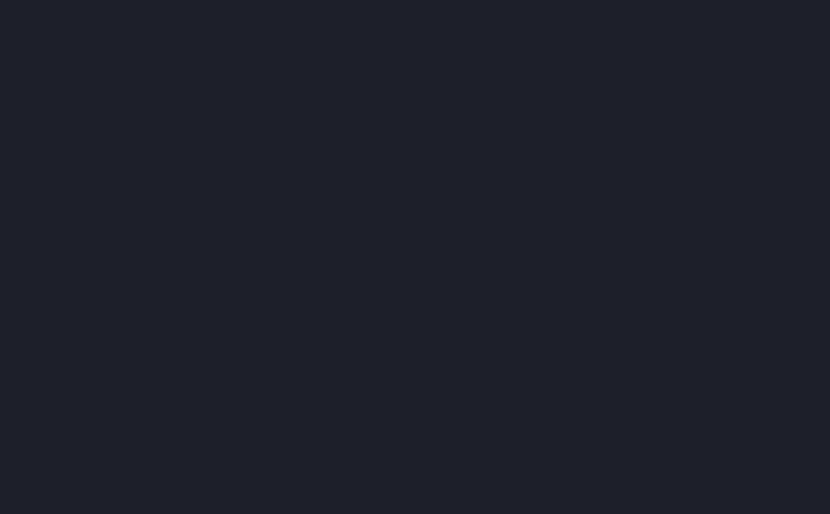
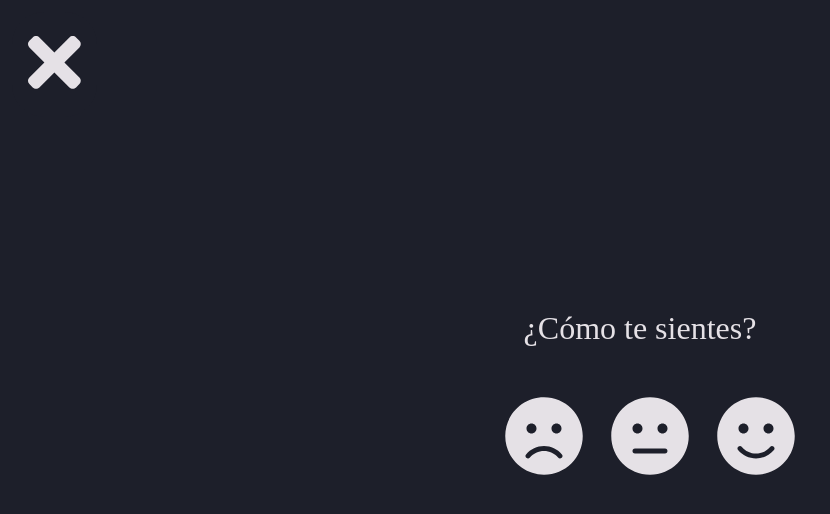
Before and after one commit to alavado/achs-mindfulness, a React app: page /subjetiva/1 in a window 1280 px wide. Shown: the whole page, without its empty margins (0-830 px from the left). Built offline with nearby package versions, Linux system fonts and the light colour scheme.

Commit message:
selector de 2 pasos para estado de animo

```diff
--- a/src/components/App/App.js
+++ b/src/components/App/App.js
@@ -13,7 +13,7 @@ function App() {
       <Switch>
         <Route exact path="/" component={Principal} />
         <Route exact path="/dass21" component={Dass21} />
-        <Route exact path="/subjetiva" component={MedicionSubjetiva} />
+        <Route exact path="/subjetiva/:paso" component={MedicionSubjetiva} />
         <Route exact path="/ejercicios" component={SeleccionEjercicio} />
         <Route exact path="/otras" component={Otras} />
       </Switch>
--- a/src/components/MedicionSubjetiva/MedicionSubjetiva.css
+++ b/src/components/MedicionSubjetiva/MedicionSubjetiva.css
@@ -8,10 +8,6 @@
   justify-content: center;
 }
 
-#slider-subjetivo {
-  width: 85%;
-}
-
 #contenedor-medicion-subjetiva h1 {
   font-size: 2em;
   text-align: center;
@@ -19,15 +15,19 @@
   margin-bottom: 32px;
 }
 
-#contenedor-medicion-subjetiva p {
-  font-size: 1.5em;
-  margin-top: 16px;
+#contenedor-iconos-estado-animo {
+  margin: 16px 0;
+  display: grid;
+  grid-template-columns: repeat(3, 33%);
+  gap: 16px;
 }
 
-#contenedor-medicion-subjetiva button {
-  margin-top: 64px;
+.contenedor-estado-animo {
+  display: flex;
+  flex-direction: column;
+  align-items: center;
 }
 
-#contenedor-icono-estado-animo {
-  margin: 32px 0;
+.contenedor-estado-animo p {
+  margin-top: 8px;
 }
--- a/src/components/MedicionSubjetiva/MedicionSubjetiva.js
+++ b/src/components/MedicionSubjetiva/MedicionSubjetiva.js
@@ -3,30 +3,51 @@ import './MedicionSubjetiva.css'
 import { FontAwesomeIcon } from '@fortawesome/react-fontawesome'
 import { animos } from '../../helpers/animo'
 import BotonVolver from '../BotonVolver'
+import { faFrown, faSmile, faMeh } from '@fortawesome/free-solid-svg-icons'
+import { useHistory } from 'react-router-dom'
 
-const MedicionSubjetiva = () => {
+const animosClasificados = {
+  malos: ['Cansado', 'Desganado', 'Nervioso', 'Irritado', 'Triste'],
+  meh: ['Ocioso', 'Alerta', 'Cansado', 'Nervioso'],
+  buenos: ['Eufórico', 'Entusiasmado', 'Feliz', 'Relajado', 'Tranquilo']
+}
 
-  const [animoSeleccionado, setAnimoSeleccionado] = useState(animos.length / 2 + 1)
+const MedicionSubjetiva = ({ match }) => {
+
+  const history = useHistory()
+  const { paso } = match.params
+  const [animoGeneral, setAnimoGeneral] = useState('no especificado')
+
+  const irAPaso2 = animo => () => {
+    setAnimoGeneral(animo)
+    history.push('/subjetiva/2')
+  }
 
   return (
     <>
       <BotonVolver />
       <div id="contenedor-medicion-subjetiva">
         <h1>¿Cómo te sientes?</h1>
-        <div id="contenedor-icono-estado-animo">
-          <FontAwesomeIcon icon={animos[animoSeleccionado].icono} size={"6x"} />
+        <div id="contenedor-iconos-estado-animo">
+        {paso === '1' ?
+          <>
+            <FontAwesomeIcon onClick={irAPaso2('malos')} icon={faFrown} size={"5x"} />
+            <FontAwesomeIcon onClick={irAPaso2('meh')} icon={faMeh} size={"5x"} />
+            <FontAwesomeIcon onClick={irAPaso2('buenos')} icon={faSmile} size={"5x"} />
+          </> :
+          <>
+            {animosClasificados[animoGeneral]
+              .map(nombre => animos.find(animo => animo.nombre === nombre))
+              .map(({icono, nombre}, i) => (
+                <div key={`animo-${i}`} className="contenedor-estado-animo">
+                  <FontAwesomeIcon icon={icono} size={"5x"} />
+                  <p>{nombre}</p>
+                </div>
+              ))
+            }
+          </>
+        }
         </div>
-        <input
-          id="slider-subjetivo"
-          type="range"
-          min={0}
-          max={animos.length - 1}
-          step={1}
-          value={animoSeleccionado}
-          onChange={e => setAnimoSeleccionado(e.target.value)}
-        />
-        <p>Me siento {animos[animoSeleccionado].nombre}</p>
-        <button>Guardar</button>
       </div>
     </>
   )
--- a/src/components/Principal/Principal.js
+++ b/src/components/Principal/Principal.js
@@ -12,7 +12,7 @@ const Principal = () => {
       <div>ACHS MINDFULNESS</div>
       <div className="contenido-centrado">
         <button onClick={navegar('/ejercicios')}>Realizar ejercicio</button>
-        <button onClick={navegar('/subjetiva')}>Indicar estado de ánimo</button>
+        <button onClick={navegar('/subjetiva/1')}>Indicar estado de ánimo</button>
         <button onClick={navegar('/dass21')}>Responder DASS-21</button>
       </div>
     </div>
--- a/src/helpers/animo.js
+++ b/src/helpers/animo.js
@@ -1,62 +1,87 @@
-import { faLaughBeam, faSmileBeam, faSmile, faMeh, faSadTear, faFrown, faAngry, faFlushed, faLaughSquint, faFrownOpen, faTired } from '@fortawesome/free-solid-svg-icons'
+import { faLaughBeam, faSmileBeam, faSmile, faMeh, faSadTear, faFrown, faAngry, faFlushed, faLaughSquint, faFrownOpen, faTired, faGrinWink } from '@fortawesome/free-solid-svg-icons'
 
 export const animos = [
    // I. Pleasant activation (energetic, excited)
   {
-    nombre: 'Entusiasmado',
-    icono: faLaughSquint
+    nombre: 'Eufórico',
+    icono: faLaughSquint,
+    activacion: 2,
+    placer: 1
   },
   // II. Activated pleasure (enthusiastic, elated)
   {
-    nombre: 'Emocionado',
-    icono: faLaughBeam
+    nombre: 'Entusiasmado',
+    icono: faLaughBeam,
+    activacion: 1,
+    placer: 2
   },
   // III. Pleasure (satisfied, pleased)
   {
-    nombre: 'Contento',
-    icono: faSmileBeam
+    nombre: 'Feliz',
+    icono: faSmileBeam,
+    activacion: 0,
+    placer: 3
   },
   // IV. Deactivated pleasure (serene, peaceful)
   {
     nombre: 'Relajado',
-    icono: faSmile
+    icono: faGrinWink,
+    activacion: -1,
+    placer: 2
   },
   // V. Pleasant deactivation (placid, tranquil)
   {
     nombre: 'Tranquilo',
-    icono: faSmile
+    icono: faSmile,
+    activacion: -2,
+    placer: 1
   },
   // VI. Deactivation (quiet, still)
   {
-    nombre: 'Aburrido',
-    icono: faMeh
+    nombre: 'Ocioso',
+    icono: faMeh,
+    activacion: -3,
+    placer: 0
   },
   // VII. Unpleasant deactivation (sluggish, tired)
   {
     nombre: 'Cansado',
-    icono: faFrownOpen
+    icono: faFrownOpen,
+    activacion: -2,
+    placer: -1
   },
   // VIII. Deactivated displeasure (sad, gloomy)
   {
-    nombre: 'Triste',
-    icono: faSadTear
+    nombre: 'Desganado',
+    icono: faFrown,
+    activacion: -1,
+    placer: -2
   },
   // IX. Displeasure (unhappy, dissatisfied)
   {
-    nombre: 'Insatisfecho',
-    icono: faFrown
+    nombre: 'Triste',
+    icono: faSadTear,
+    activacion: 0,
+    placer: -3
   },
   // X. Activated displeasure (distressed, upset)
   {
-    nombre: 'Enojado',
-    icono: faAngry
+    nombre: 'Irritado',
+    icono: faAngry,
+    activacion: 1,
+    placer: -2
   },
   // XI. Unpleasant activation (frenzied, jittery)
   {
     nombre: 'Nervioso',
-    icono: faTired
+    icono: faTired,
+    activacion: 2,
+    placer: -1
   },
+  // XII. Activation (aroused, activated)
   {
-    nombre: 'Activo',
-    icono: faFlushed // XII. Activation (aroused, activated)
+    nombre: 'Alerta',
+    icono: faFlushed,
+    activacion: 3,
+    placer: 0
   }].reverse()
```
